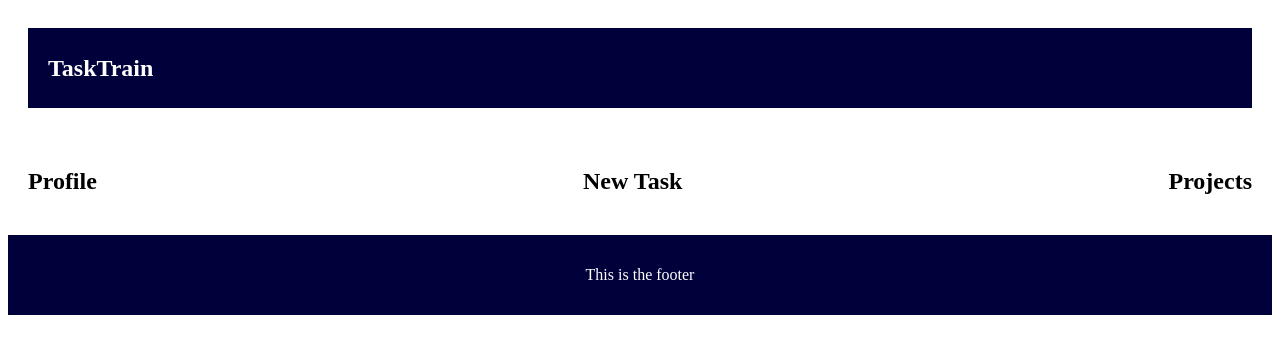
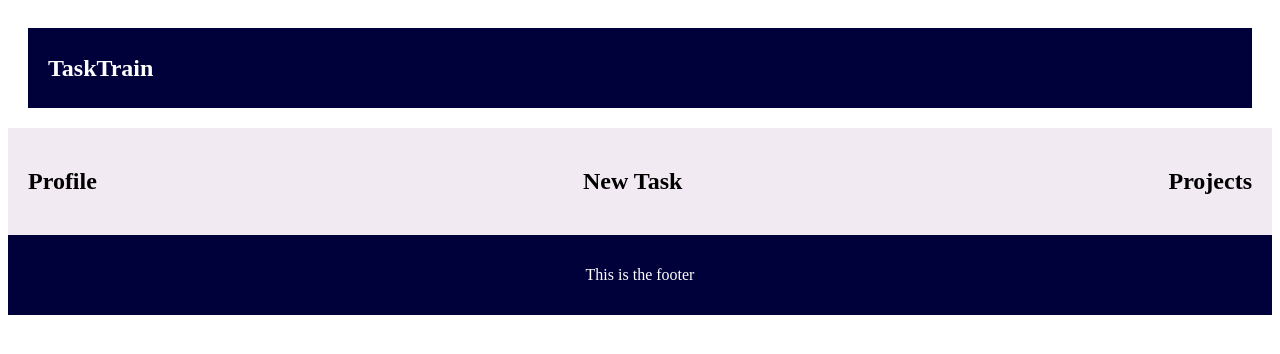
Before and after one commit to Stiflerzak/TaskTrainClient, a React (Create React App) app: page / in a window 1280 px wide. Shown: the top 354 px of the page. Built offline with nearby package versions, Linux system fonts and the light colour scheme.

Commit message:
Created Dashboard styling

```diff
--- a/src/pages/Dashboard.js
+++ b/src/pages/Dashboard.js
@@ -7,6 +7,7 @@ const DashboardContainer = styled.div`
   display: flex;
   flex-direction: column;
   height: 100%;
+  background-color: #F2EAF2;
 `;
 
 const UpperSection = styled.div`
@@ -21,6 +22,8 @@ const CardsContainer = styled.div`
   padding: 20px;
   gap: 20px;
 `;
+
+
 
 const Dashboard = ({ user }) => {
   return (
```
